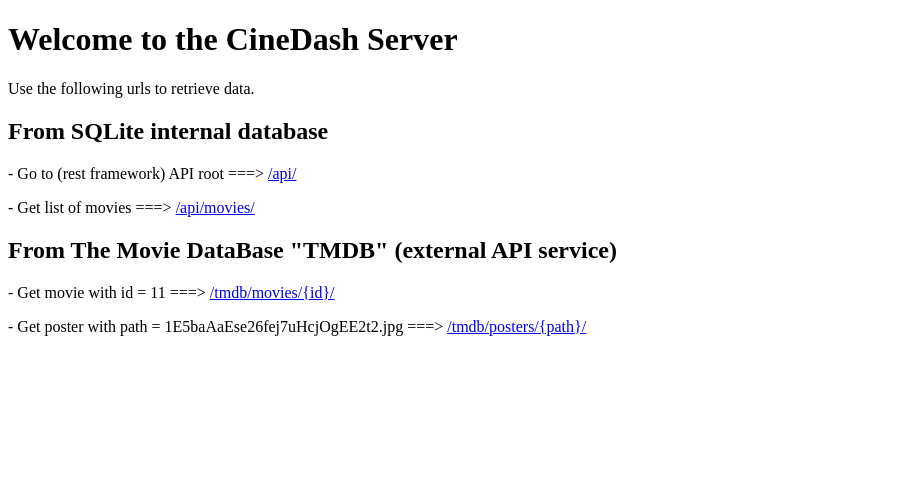
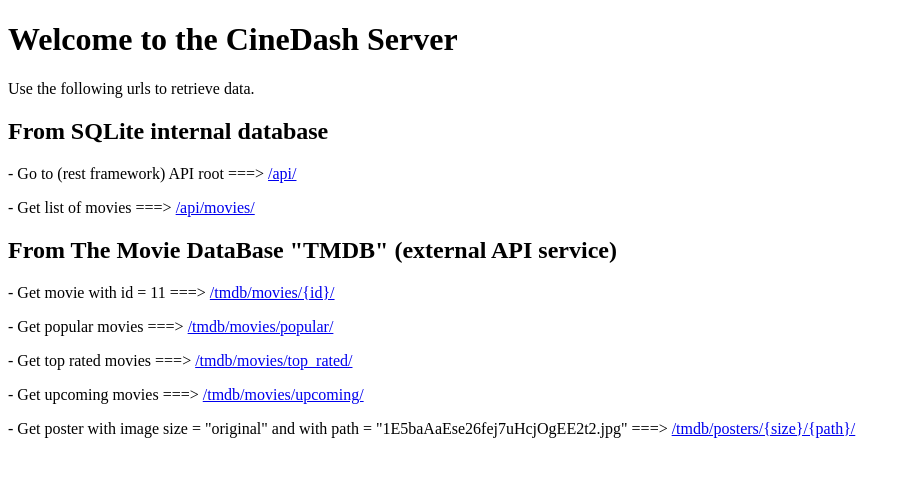
Before and after one commit to samacciu23/CineDash, a Django app: page / in a window 1280 px wide. Shown: the top 477 px of the page, without its empty margins (0-911 px from the left). Run offline with Django 5.2, Linux system fonts and the light colour scheme.

Commit message:
Add more endpoints for popular, top_rated, and upcoming movies from TMDB

```diff
--- a/cinedash_backend/cinedash_project/cinedash_project/settings.py
+++ b/cinedash_backend/cinedash_project/cinedash_project/settings.py
@@ -20,8 +20,8 @@
 
 # The Movie DataBase (TMDB) variables
 TMDB_API_KEY = os.getenv('TMDB_API_KEY')
-TMDB_API_MOVIES_BASE_URL = "https://api.themoviedb.org/3/"
-TMDB_API_IMAGES_BASE_URL = "https://image.tmdb.org/t/p/original"
+TMDB_API_MOVIES_BASE_URL = "https://api.themoviedb.org/3/movie"
+TMDB_API_IMAGES_BASE_URL = "https://image.tmdb.org/t/p"
 
 
 # Build paths inside the project like this: BASE_DIR / 'subdir'.
--- a/cinedash_backend/cinedash_project/movies/templates/index.html
+++ b/cinedash_backend/cinedash_project/movies/templates/index.html
@@ -16,7 +16,10 @@
 
     <h2>From The Movie DataBase "TMDB" (external API service)</h2>
     <p>- Get movie with id = 11 ===> <a href="{{ urls.tmdb_movies_id }}">/tmdb/movies/{id}/</a></p>
-    <p>- Get poster with path = 1E5baAaEse26fej7uHcjOgEE2t2.jpg ===> <a href="{{ urls.tmdb_posters_path }}">/tmdb/posters/{path}/</a></p>
+    <p>- Get popular movies ===> <a href="{{ urls.tmdb_movies_popular }}">/tmdb/movies/popular/</a></p>
+    <p>- Get top rated movies ===> <a href="{{ urls.tmdb_movies_top_rated }}">/tmdb/movies/top_rated/</a></p>
+    <p>- Get upcoming movies ===> <a href="{{ urls.tmdb_movies_upcoming }}">/tmdb/movies/upcoming/</a></p>
+    <p>- Get poster with image size = "original" and with path = "1E5baAaEse26fej7uHcjOgEE2t2.jpg" ===> <a href="{{ urls.tmdb_posters_size_path }}">/tmdb/posters/{size}/{path}/</a></p>
 
 </body>
 </html>
--- a/cinedash_backend/cinedash_project/movies/urls.py
+++ b/cinedash_backend/cinedash_project/movies/urls.py
@@ -8,6 +8,9 @@
 urlpatterns = [
     path('', views.index, name="index"),
     path('tmdb/movies/<int:movie_id>/', views.get_movie_from_tmdb, name="movie_from_tmdb"),
-    path('tmdb/posters/<str:poster_path>/', views.get_poster_from_tmdb, name='poster_from_tmdb'),
+    path('tmdb/movies/popular/', views.get_popular_movies_from_tmdb, name="popular_movies_from_tmdb"),
+    path('tmdb/movies/top_rated/', views.get_top_rated_movies_from_tmdb, name="top_rated_movies_from_tmdb"),
+    path('tmdb/movies/upcoming/', views.get_upcoming_movies_from_tmdb, name="upcoming_movies_from_tmdb"),
+    path('tmdb/posters/<str:image_size>/<str:poster_path>/', views.get_poster_from_tmdb, name='poster_from_tmdb'),
     path('api/', include(router.urls)),
 ]
--- a/cinedash_backend/cinedash_project/movies/views.py
+++ b/cinedash_backend/cinedash_project/movies/views.py
@@ -10,8 +10,11 @@
     urls = {
         'api': '/api/',
         'api_movies': '/api/movies',
-        'tmdb_movies_id': '/tmdb/movies/11',
-        'tmdb_posters_path': '/tmdb/posters/1E5baAaEse26fej7uHcjOgEE2t2.jpg',
+        'tmdb_movies_id': '/tmdb/movies/11',    # choose any id, here 11 was used as an example
+        'tmdb_movies_popular': 'tmdb/movies/popular/',
+        'tmdb_movies_top_rated': 'tmdb/movies/top_rated/',
+        'tmdb_movies_upcoming': 'tmdb/movies/upcoming/',
+        'tmdb_posters_size_path': '/tmdb/posters/original/1E5baAaEse26fej7uHcjOgEE2t2.jpg',    # image_size options: original, w500; and choose any poster_path
     }
     return render(request, 'index.html', {'urls': urls,})
 
@@ -32,6 +35,21 @@
     return JsonResponse(movie_response.json())
 
 
-def get_poster_from_tmdb(request, poster_path):
-    poster_response = tmdb_api_service.get_poster(poster_path)
+def get_poster_from_tmdb(request, image_size, poster_path):
+    poster_response = tmdb_api_service.get_poster(image_size, poster_path)
     return HttpResponse(poster_response.content, content_type='image/jpeg')
+
+
+def get_popular_movies_from_tmdb(request):
+    popular_movies_response = tmdb_api_service.get_popular_movies()
+    return JsonResponse(popular_movies_response.json())
+
+
+def get_top_rated_movies_from_tmdb(request):
+    top_rated_movies_response = tmdb_api_service.get_top_rated_movies()
+    return JsonResponse(top_rated_movies_response.json())
+
+
+def get_upcoming_movies_from_tmdb(request):
+    upcoming_movies_response = tmdb_api_service.get_upcoming_movies()
+    return JsonResponse(upcoming_movies_response.json())
```
Also changed, not shown: cinedash_backend/cinedash_project/movies/services/tmdb.py (+39 -3 lines).
